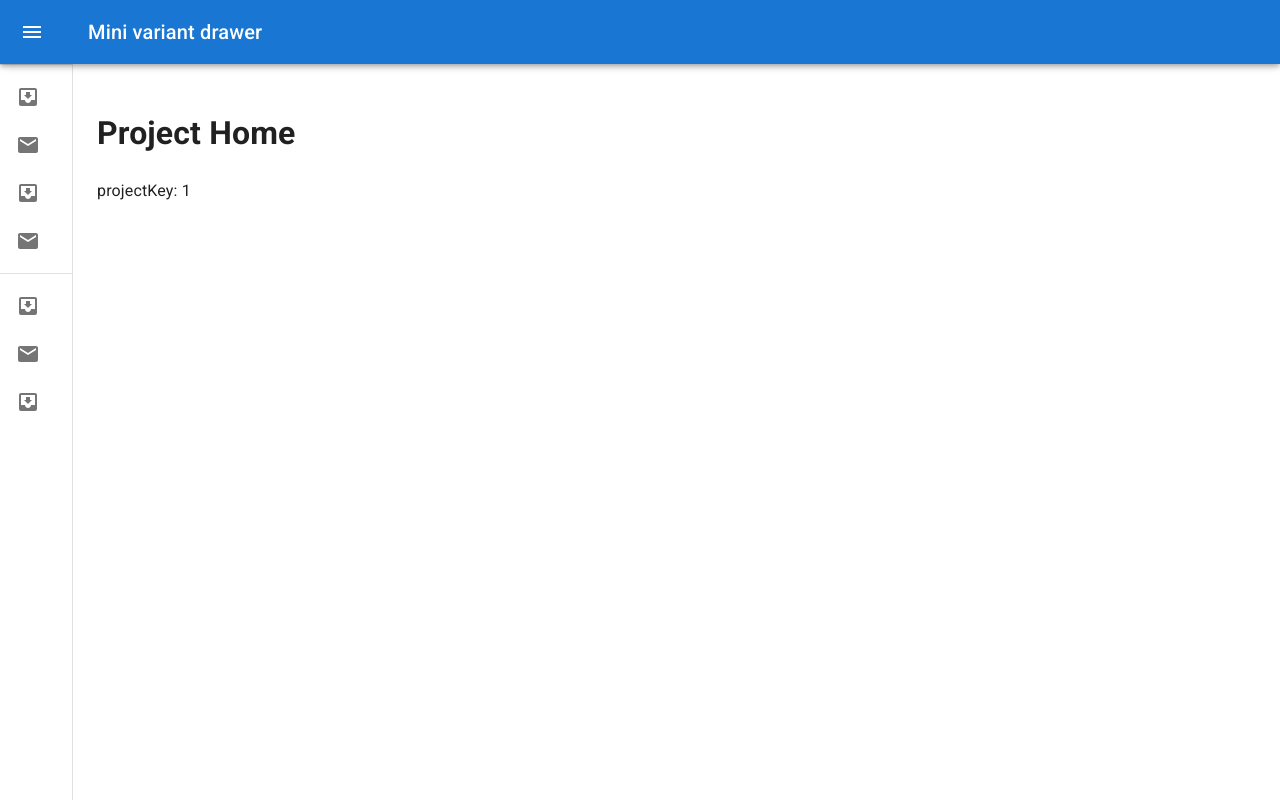
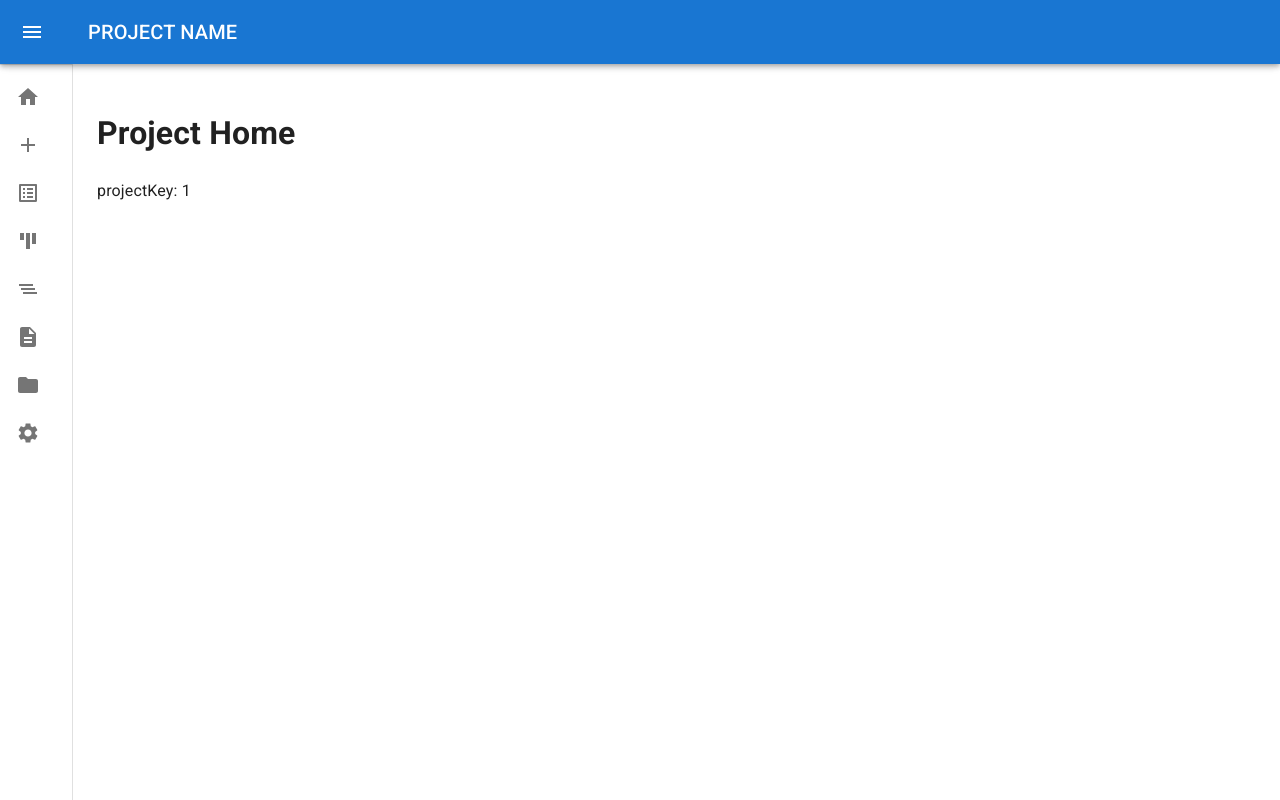
Before and after one commit to shinya-hara/nextjs-backlog-clone, a Next.js app: page /projects/1 in a window 1280 px wide. Built offline with nearby package versions, Linux system fonts and the light colour scheme.

Commit message:
chore: Drawer項目変更

```diff
--- a/layouts/default.tsx
+++ b/layouts/default.tsx
@@ -16,8 +16,15 @@ import ChevronRightIcon from '@mui/icons-material/ChevronRight';
 import ListItem from '@mui/material/ListItem';
 import ListItemIcon from '@mui/material/ListItemIcon';
 import ListItemText from '@mui/material/ListItemText';
-import InboxIcon from '@mui/icons-material/MoveToInbox';
-import MailIcon from '@mui/icons-material/Mail';
+import HomeIcon from '@mui/icons-material/Home';
+import AddIcon from '@mui/icons-material/Add';
+import ListAltIcon from '@mui/icons-material/ListAlt';
+import BarChartIcon from '@mui/icons-material/BarChart';
+import ClearAllIcon from '@mui/icons-material/ClearAll';
+import DescriptionIcon from '@mui/icons-material/Description';
+import FolderIcon from '@mui/icons-material/Folder';
+import SettingsIcon from '@mui/icons-material/Settings';
+import { Tooltip } from '@mui/material';
 
 const drawerWidth = 240;
 
@@ -88,6 +95,17 @@ const Drawer = styled(MuiDrawer, { shouldForwardProp: (prop) => prop !== 'open'
   }),
 }));
 
+const drawerItems = [
+  { label: 'ホーム', icon: HomeIcon },
+  { label: '課題の追加', icon: AddIcon },
+  { label: '課題', icon: ListAltIcon },
+  { label: 'ボード', icon: BarChartIcon, sx: { transform: 'rotate(180deg)' } },
+  { label: 'ガントチャート', icon: ClearAllIcon, sx: { transform: 'scaleX(-1)' } },
+  { label: 'Wiki', icon: DescriptionIcon },
+  { label: 'ファイル', icon: FolderIcon },
+  { label: 'プロジェクト設定', icon: SettingsIcon },
+];
+
 const MiniDrawer: React.FC = ({ children }) => {
   const theme = useTheme();
   const [open, setOpen] = useState(false);
@@ -118,7 +136,7 @@ const MiniDrawer: React.FC = ({ children }) => {
             <MenuIcon />
           </IconButton>
           <Typography variant="h6" noWrap component="div">
-            Mini variant drawer
+            PROJECT NAME
           </Typography>
         </Toolbar>
       </AppBar>
@@ -130,21 +148,21 @@ const MiniDrawer: React.FC = ({ children }) => {
         </DrawerHeader>
         <Divider />
         <List>
-          {['Inbox', 'Starred', 'Send email', 'Drafts'].map((text, index) => (
-            <ListItem button key={text}>
-              <ListItemIcon>{index % 2 === 0 ? <InboxIcon /> : <MailIcon />}</ListItemIcon>
-              <ListItemText primary={text} />
-            </ListItem>
-          ))}
-        </List>
-        <Divider />
-        <List>
-          {['All mail', 'Trash', 'Spam'].map((text, index) => (
-            <ListItem button key={text}>
-              <ListItemIcon>{index % 2 === 0 ? <InboxIcon /> : <MailIcon />}</ListItemIcon>
-              <ListItemText primary={text} />
-            </ListItem>
-          ))}
+          {drawerItems.map((item) => {
+            const listItem = (
+              <ListItem button key={item.label}>
+                <ListItemIcon>{React.createElement(item.icon, { sx: item.sx })}</ListItemIcon>
+                <ListItemText primary={item.label} />
+              </ListItem>
+            );
+            return open ? (
+              listItem
+            ) : (
+              <Tooltip title={item.label} placement="right" arrow key={item.label}>
+                {listItem}
+              </Tooltip>
+            );
+          })}
         </List>
       </Drawer>
       <Box component="main" sx={{ flexGrow: 1, p: 3 }}>
```
